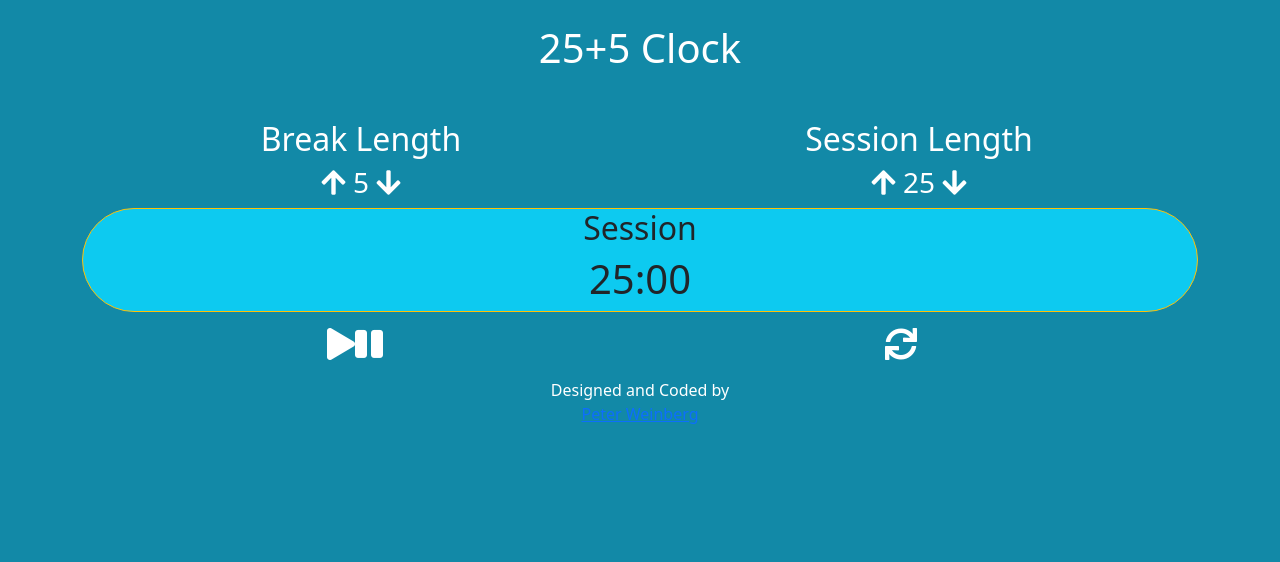
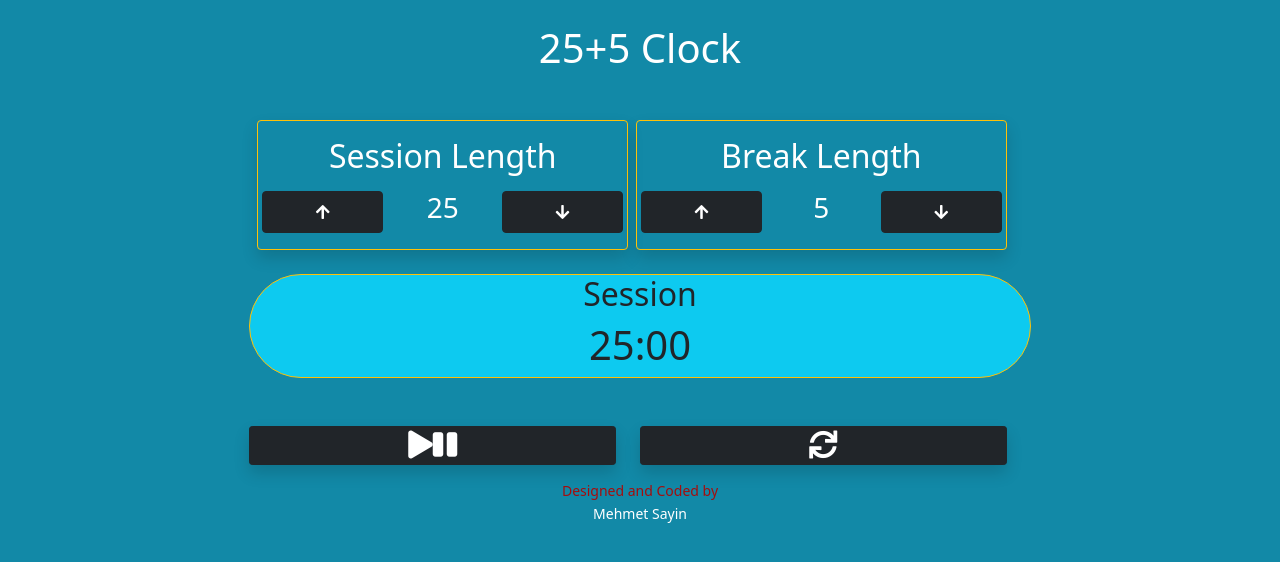
Before and after one commit to sayinmehmet47/Pomodoro-Clock, a plain HTML site: page index.html in a window 1280 px wide. Drawn offline with nearby package versions, Linux system fonts and the light colour scheme.

Commit message:
added timer

```diff
--- a/index.html
+++ b/index.html
@@ -16,42 +16,48 @@
 <body class="text-center container">
 
 
-    <div class="container-fluid mt-4">
+    <div class="container-fluid mt-4" style="width: 70%;" >
         <h1>25+5 Clock</h1>
-        <div class="row mt-5">
+        <div class="row mt-5 ">
+            <div class="text-center  row">
 
-            <div class="col-6">
-                <h2>Break Length</h2>
-                <h3><i class="fas fa-arrow-up"></i> 5 <i class="fas fa-arrow-down"></i></h3>
+            <div class="col border ms-2 border-warning rounded shadow p-3">
+                <h2 id="session-label"class="mb-3">Session Length</h2>
+                <div class="row">
+                <button class="col btn btn-dark"id="session-increment"><i class="fas fa-arrow-up"></i></button>
+                <h3 class="col"id="session-length">25</h3>
+                <button class="col btn btn-dark"id="session-decrement"><i class="fas fa-arrow-down"></i></button>
             </div>
-
-            <div class="col-6">
-                <h2>Session Length</h2>
-                <h3><i class="fas fa-arrow-up"></i> 25 <i class="fas fa-arrow-down"></i></h3>
             </div>
-            <div class="border bg-info text-dark border-warning rounded-pill ">
-                <h2>Session</h2>
-                <h1>25:00</h1>
-
+            <div class="col  border ms-2 border-warning shadow rounded p-3">
+                <h2 id="break-label" class="mb-3">Break Length</h2>
+                <div class="row">
+                <button class="col btn btn-dark"id="break-increment"><i class="fas fa-arrow-up"></i></button>
+                <h3 class="col"id="break-length">5</h3>
+                <button class="col btn btn-dark"id="break-decrement"><i class="fas fa-arrow-down"></i></button>
             </div>
-            <div class="row mt-3">
-                <p class="col"><i class="fas fa-play fa-2x"></i><i class="fa fa-pause fa-2x"></i></p>
-                <p class="col"><i class="fas fa-sync fa-2x"></i></p>
-            </div>
-            <div class="author">
-                <!-- react-text: 28 -->
-                <!-- /react-text -->
-                <!-- react-text: 29 -->Designed and Coded by<br><a href="https://goo.gl/6NNLMG" target="_blank">Peter
-                    Weinberg</a>
             </div>
 
         </div>
 
 
+            <div class="border bg-info mt-4 text-dark border-warning rounded-pill ">
+                <h2 id="timer-label">Session</h2>
+                <h1 id="time-left">25:00</h1>
 
+            </div>
+            <div class="row mt-5">
 
+                <button class="btn btn-dark col btn-sm shadow"id="start_stop"><i class="fas fa-play fa-2x"></i><i class="fa fa-pause fa-2x"></i></button>
+                <button class="btn btn-dark col btn-sm ms-4 shadow"id="reset"><i class="fas fa-sync fa-2x"></i></button>
+            </div>
+            <audio id="audio" src="https://media.geeksforgeeks.org/wp-content/uploads/20190531135120/beep.mp3" id="beep"></audio>
+            <div class="author">
 
+                Designed and Coded by<br><a href="https://github.com/sayinmehmet47" target="_blank">Mehmet Sayin</a>
+            </div>
 
+        </div>
 
 
     </div>
--- a/script.js
+++ b/script.js
@@ -0,0 +1,23 @@
+$(document).ready(function () {
+  let session = $('#session-length').text();
+  let sessionNum = Number(session);
+  console.log(sessionNum);
+  let isPaused = true;
+  let time = 0;
+  let countdownTime = Number(sessionNum * 60 * 1000);
+
+  let timer = setInterval(() => {
+    if (!isPaused) {
+      countdownTime -= 1000;
+      let min = Math.floor(countdownTime / (60 * 1000));
+      let sec = Math.floor((countdownTime - min * 60 * 1000) / 1000);
+
+      if (countdownTime <= 0) alert('31 min!');
+      else $('#time-left').html(`${min}:${sec}`);
+    }
+  }, 1000);
+
+  $('#start_stop').click(function (e) {
+    isPaused = !isPaused;
+  });
+});
--- a/style.css
+++ b/style.css
@@ -4,3 +4,15 @@ body{
     background-color:#1289A7;
     color: white;
 }
+.author {
+    text-align: center;
+    font-family: Share Tech Mono, sans;
+    margin-top: 15px;
+    font-size: 14px;
+    color: #a50d0d;
+  }
+  .author a {
+    text-decoration: none;
+    color:white;
+    line-height: 26px;
+  }
```
